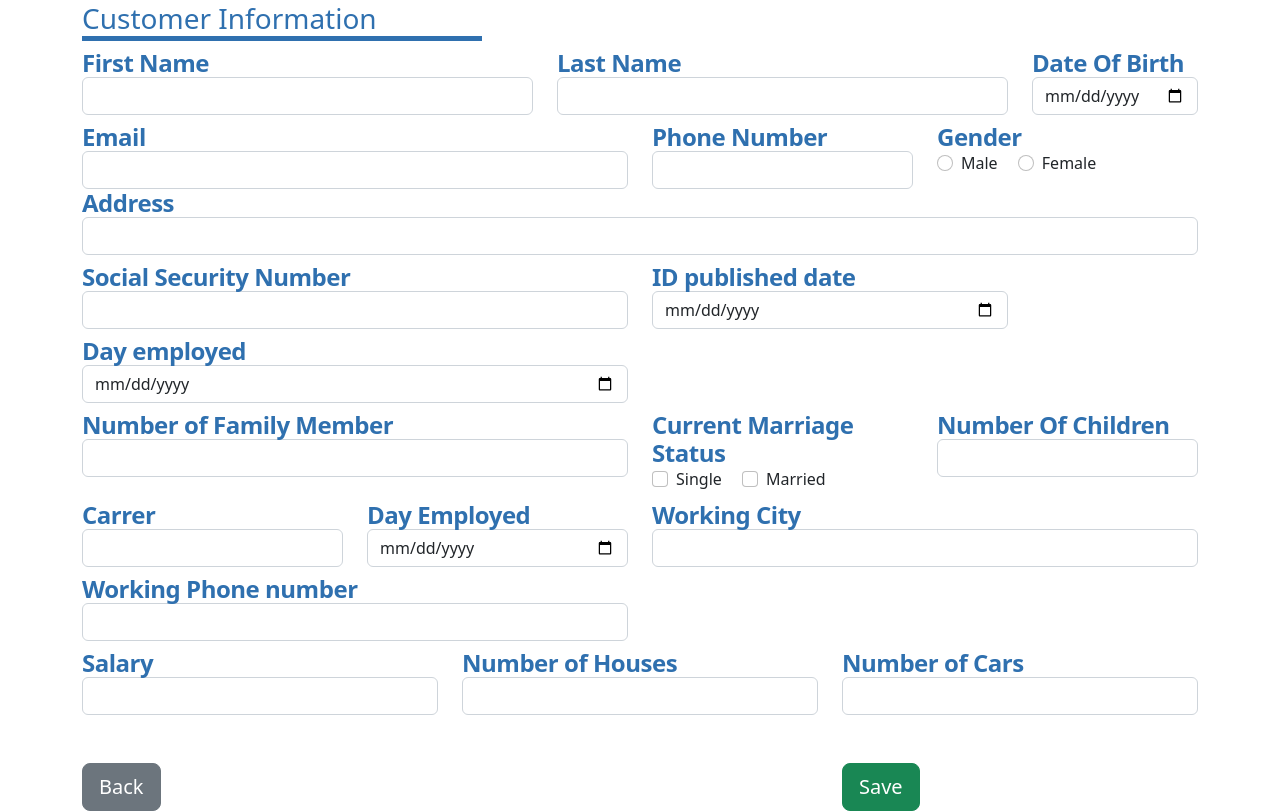
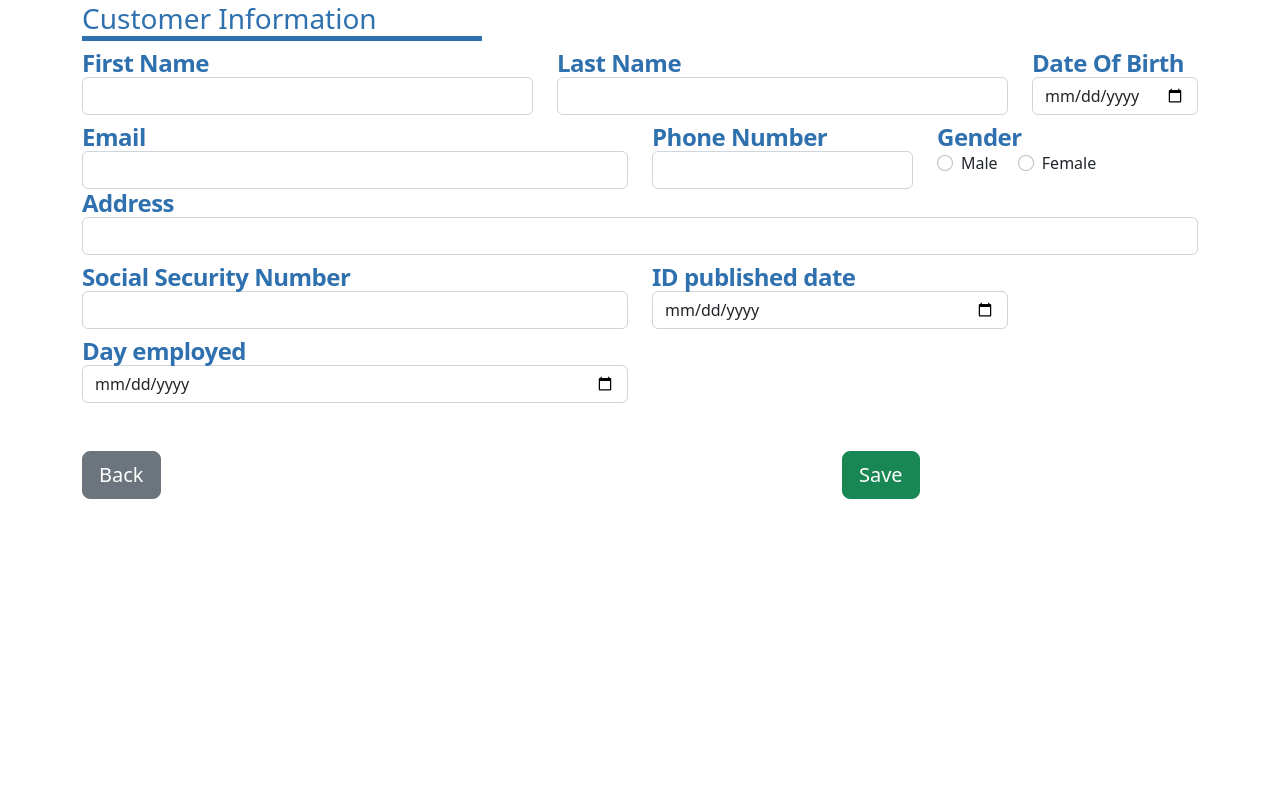
Before and after one commit to nhthuong2208/HCMUT_FICO, a Flask app: page /view/customer-information?new=True in a window 1280 px wide. Shown: the part 22-833 px from the top of the page. After the commit the page ends 521 px from the top, so only its background shows below. Run offline with Flask 3, Linux system fonts and the light colour scheme; parts of the project's set-up code (start-up, migrations or seed data) failed here and were passed over; some libraries are stand-ins or nearby versions.

Commit message:
fix customer info view

```diff
--- a/flaskr/templates/customer_information.html
+++ b/flaskr/templates/customer_information.html
@@ -65,73 +65,7 @@
             <input type="date" id="day_employed" class="form-control" value="{{user.day_employed}}" />
           </div>
         </div>
-        <div class="row mt-2">
-          <div class="col col-6">
-            <p>Number of Family Member</p>
-            <input type="text" class="form-control" />
-          </div>
-          <div class="col col-3">
-            <p>Current Marriage Status</p>
-            <div class="form-check form-check-inline">
-              <input
-              class="form-check-input"
-              type="checkbox"
-              id="inlineCheckbox1"
-              value="option1"
-              />
-              <label class="form-check-label" for="inlineCheckbox1">Single</label>
-            </div>
-          <div class="form-check form-check-inline">
-            <input
-              class="form-check-input"
-              type="checkbox"
-              id="inlineCheckbox2"
-              value="option2"
-              />
-              <label class="form-check-label" for="inlineCheckbox2"
-              >Married</label
-              >
-            </div>
-          </div>
-          <div class="col col-3">
-            <p>Number Of Children</p>
-            <input type="text" class="form-control" />
-          </div>
-        </div>
-        <div class="row mt-2">
-          <div class="col col-3">
-            <p>Carrer</p>
-            <input type="text" class="form-control" />
-          </div>
-          <div class="col col-3">
-            <p>Day Employed</p>
-          <input type="date" class="form-control" />
-        </div>
-        <div class="col col-6">
-          <p>Working City</p>
-          <input type="text" class="form-control" />
-        </div>
-      </div>
-      <div class="row mt-2">
-        <div class="col col-6">
-          <p>Working Phone number</p>
-          <input type="text" class="form-control" />
-        </div>
-      </div>
-      <div class="row mt-2">
-        <div class="col col-4">
-          <p>Salary</p>
-          <input type="text" class="form-control" />
-        </div>
-        <div class="col col-4">
-          <p>Number of Houses</p>
-          <input type="text" class="form-control" />
-        </div>
-        <div class="col col-4">
-          <p>Number of Cars</p>
-          <input type="text" class="form-control" />
-        </div>
-      </div>
+
     </div>
     <div class="row mt-5">
       <div class="col-8">
@@ -188,7 +122,8 @@
         dataType:"json",
 
       }).done(function( msg ) {
-        alert( "Data Saved: " + msg );
+        alert( "New User Saved: " + user.SS_number );
+        window.location.href = '/view/customer-list';
       });
     }
     else{
@@ -201,7 +136,8 @@
         dataType:"json",
 
       }).done(function( msg ) {
-        alert( "Data Saved: " + msg );
+        alert( "User Saved: " + user.SS_number );
+        window.location.href = '/view/customer-list';
       });
     }
   })
```
